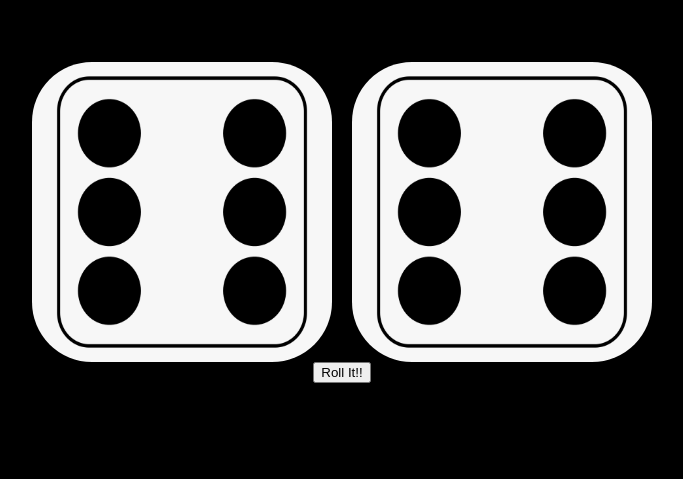
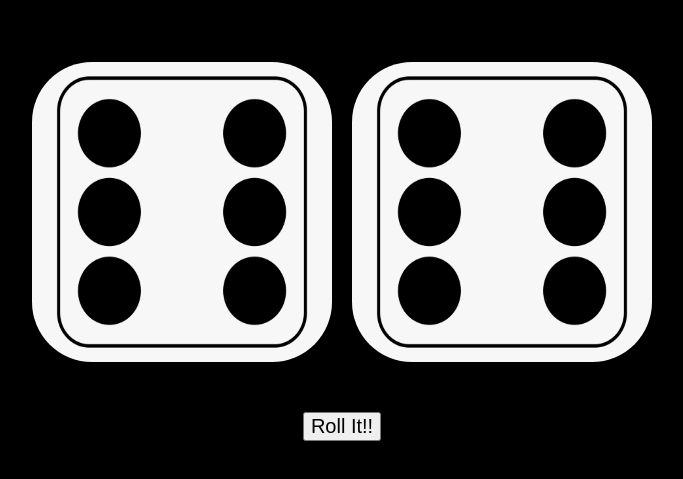
Before and after one commit to SAMARJEETsingh3419/RollingDice, a plain HTML site: page index.html in a window 1280 px wide. Shown: the part 121-600 px from the top of the page, without its empty margins (298-981 px from the left). Drawn offline with Linux system fonts and the light colour scheme.

Commit message:
style.css

```diff
--- a/style.css
+++ b/style.css
@@ -55,3 +55,8 @@ h1{
         font-family: serif;
     }
 }
+
+button {
+    margin-top: 50px;
+    font-size: 20px;
+}
```
